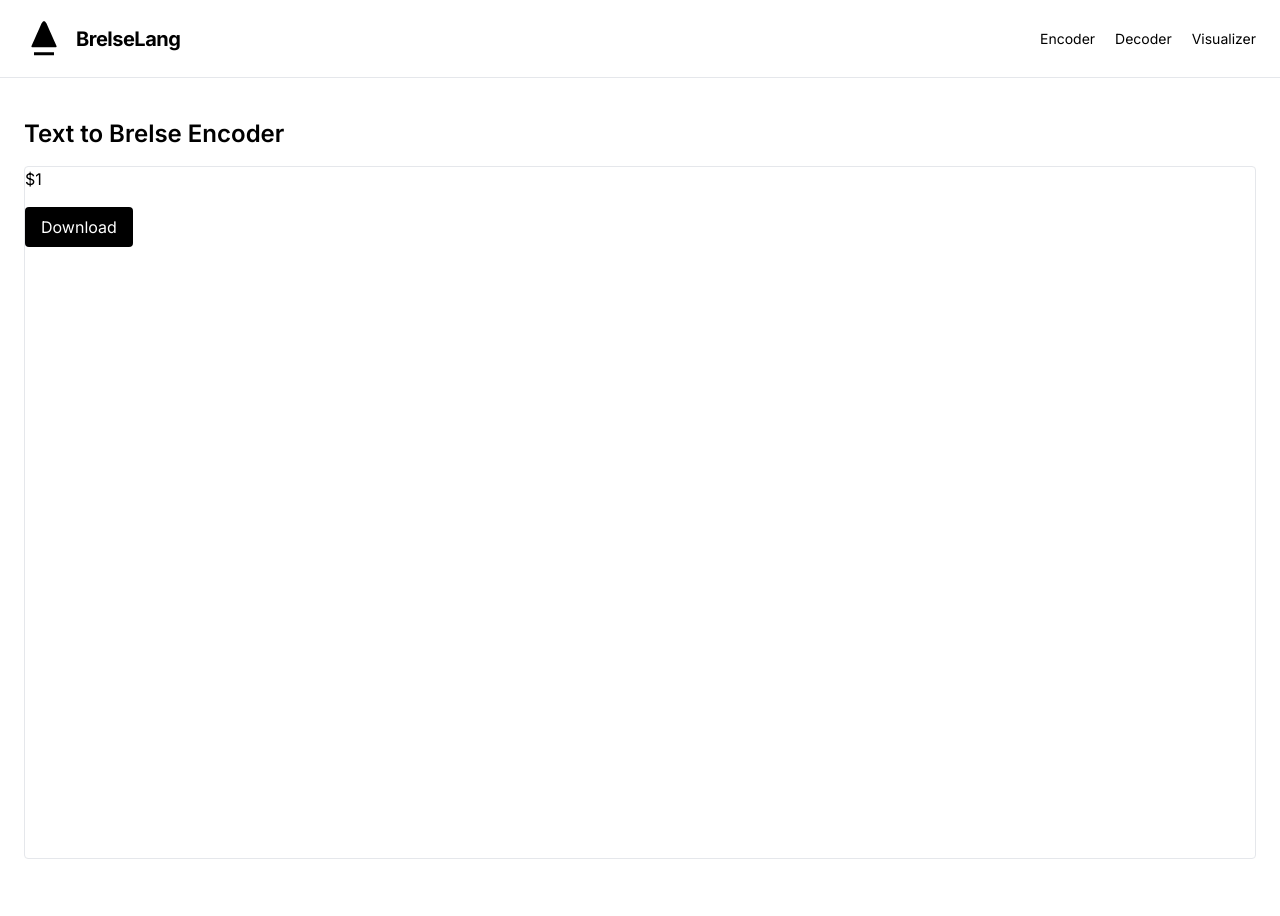
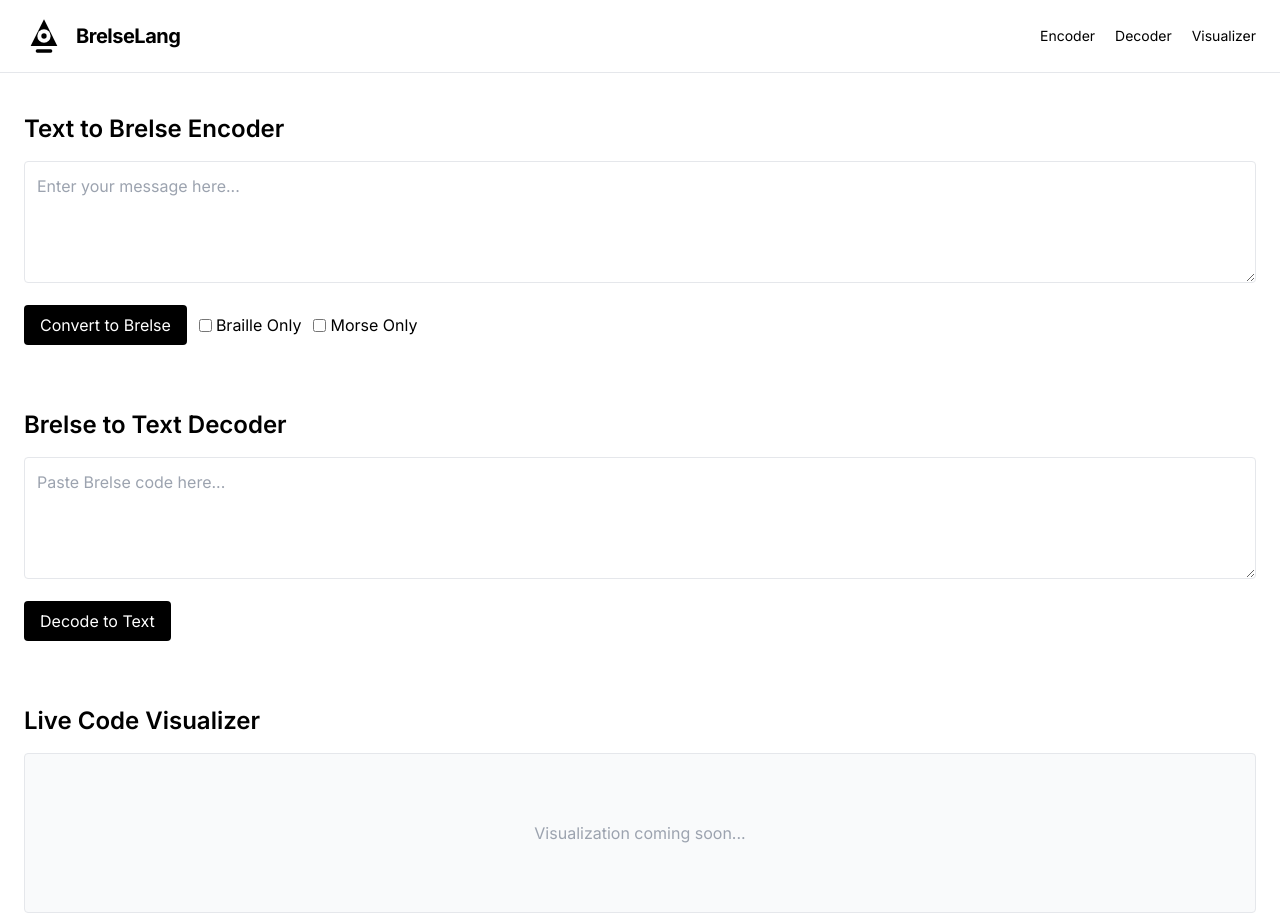
Before and after one commit to BRELSE-LANG/brelse-lang.github.io, a plain HTML site: page dashboard/index.html in a window 1280 px wide. Shown: the top 916 px of the page. Drawn offline with nearby package versions, Linux system fonts and the light colour scheme.

Commit message:
Update index.html

```diff
--- a/dashboard/index.html
+++ b/dashboard/index.html
@@ -12,20 +12,12 @@
 <body class="bg-white text-black">  <!-- HEADER -->  <header class="flex items-center justify-between px-6 py-4 border-b">
     <div class="flex items-center gap-3">
       <!-- SVG Logo -->
-      <svg width="40" height="45" viewBox="0 0 160 180" xmlns="http://www.w3.org/2000/svg">
-  <!-- Equilateral triangle with rounded corners -->
-  <path
-    d="M80,20
-       Q75,20 70,30
-       L30,120
-       Q28,125 33,125
-       L127,125
-       Q132,125 130,120
-       L90,30
-       Q85,20 80,20 Z"
-    fill="black"
-  />  <!-- Ring (circle outline) -->  <circle cx="80" cy="88" r="20" fill="none" stroke="black" stroke-width="12" />  <!-- Inner dot -->  <circle cx="80" cy="88" r="6" fill="black" />  <!-- Horizontal rounded dash (same as circle diameter) -->  <rect x="40" y="145" width="80" height="12" fill="black" />
-</svg>
+      <svg width="40" height="40" viewBox="0 0 120 120" xmlns="http://www.w3.org/2000/svg">
+        <polygon points="60,10 20,90 100,90" fill="#000" />
+        <circle cx="60" cy="60" r="20" fill="white" />
+        <circle cx="60" cy="60" r="8" fill="#000" />
+        <rect x="35" y="100" width="50" height="10" rx="5" fill="#000" />
+      </svg>
       <span class="text-xl font-bold tracking-tight">BrelseLang</span>
     </div>
     <nav class="space-x-4 text-sm">
@@ -35,31 +27,20 @@
     </nav>
   </header>  <!-- MAIN CONTENT -->  <main class="px-6 py-10 space-y-16"><!-- ENCODER -->
 <section id="encoder">
+  <h2 class="text-2xl font-semibold mb-4">Text to Brelse Encoder</h2>
+  <textarea class="w-full p-3 border rounded mb-4" rows="4" placeholder="Enter your message here..."></textarea>
+  <div class="flex items-center gap-3">
+    <button class="px-4 py-2 bg-black text-white rounded">Convert to Brelse</button>
+    <label class="flex items-center gap-1">
+      <input type="checkbox" /> Braille Only
+    </label>
+    <label class="flex items-center gap-1">
+      <input type="checkbox" /> Morse Only
+    </label>
+  </div>
+</section>
 
-  <h2 class="text-2xl font-semibold mb-4">Text to Brelse Encoder</h2>
-  <div class="w-full aspect-video border rounded overflow-hidden">
-    $1
-<div class="mt-4">
-  <button class="px-4 py-2 bg-black text-white rounded" onclick="downloadEncoderOutput()">Download</button>
-</div>
-<script>
-  function downloadEncoderOutput() {
-    const iframe = document.querySelector('iframe');
-    const innerDoc = iframe.contentDocument || iframe.contentWindow.document;
-    const output = innerDoc.querySelector('textarea, pre, .output');
-    if (output) {
-      const text = output.innerText || output.value;
-      const blob = new Blob([text], { type: 'text/plain' });
-      const link = document.createElement('a');
-      link.href = URL.createObjectURL(blob);
-      link.download = 'bresle_output.txt';
-      link.click();
-    } else {
-      alert('No output to download.');
-    }
-  }
-</script>
-</section><!-- DECODER -->
+<!-- DECODER -->
 <section id="decoder">
   <h2 class="text-2xl font-semibold mb-4">Brelse to Text Decoder</h2>
   <textarea class="w-full p-3 border rounded mb-4" rows="4" placeholder="Paste Brelse code here..."></textarea>
@@ -77,4 +58,4 @@
   </main>  <!-- FOOTER -->  <footer class="text-center text-sm text-gray-500 py-8 border-t">
     &copy; 2025 BrelseLang. All rights reserved.
   </footer></body>
-</html>
+    </html>
```
